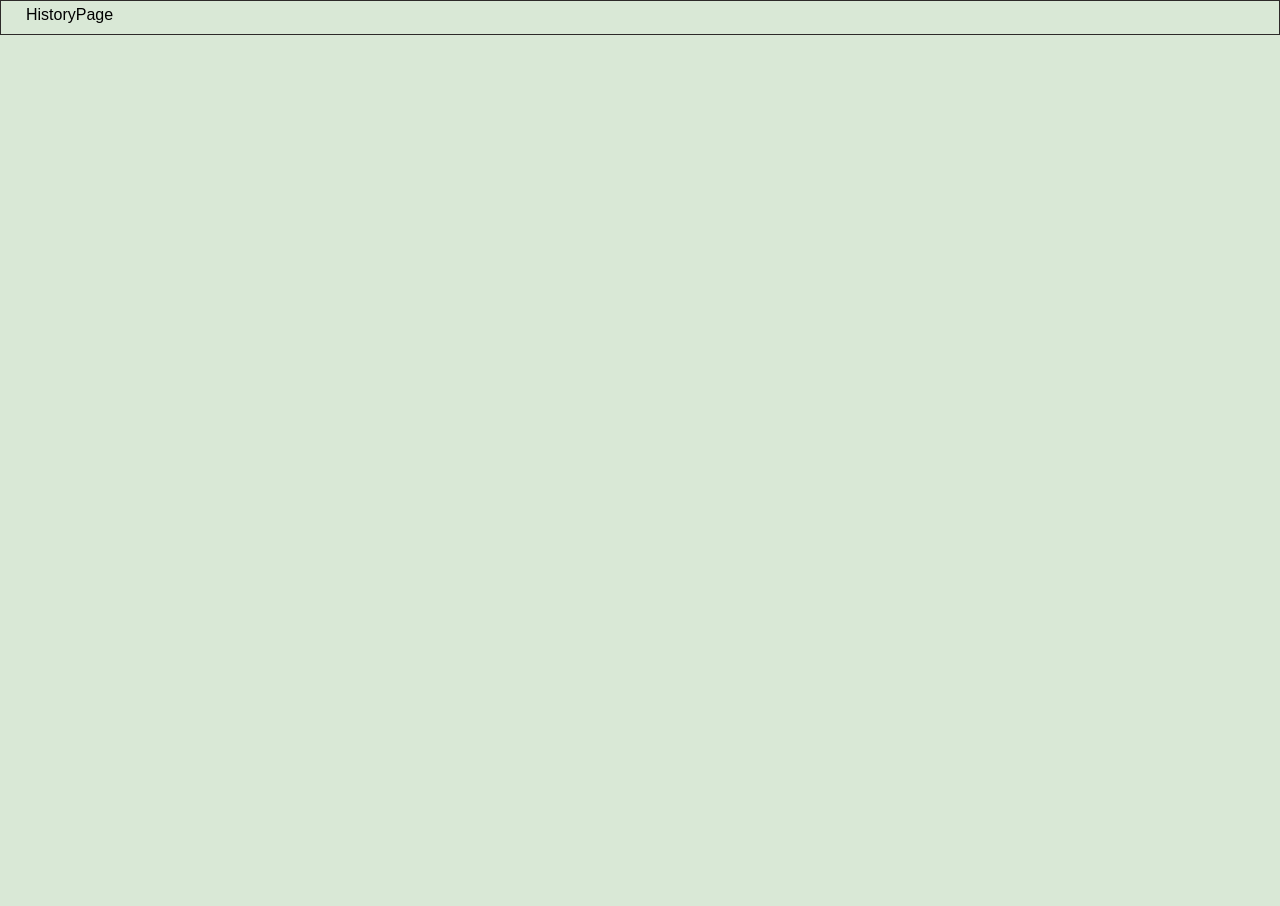
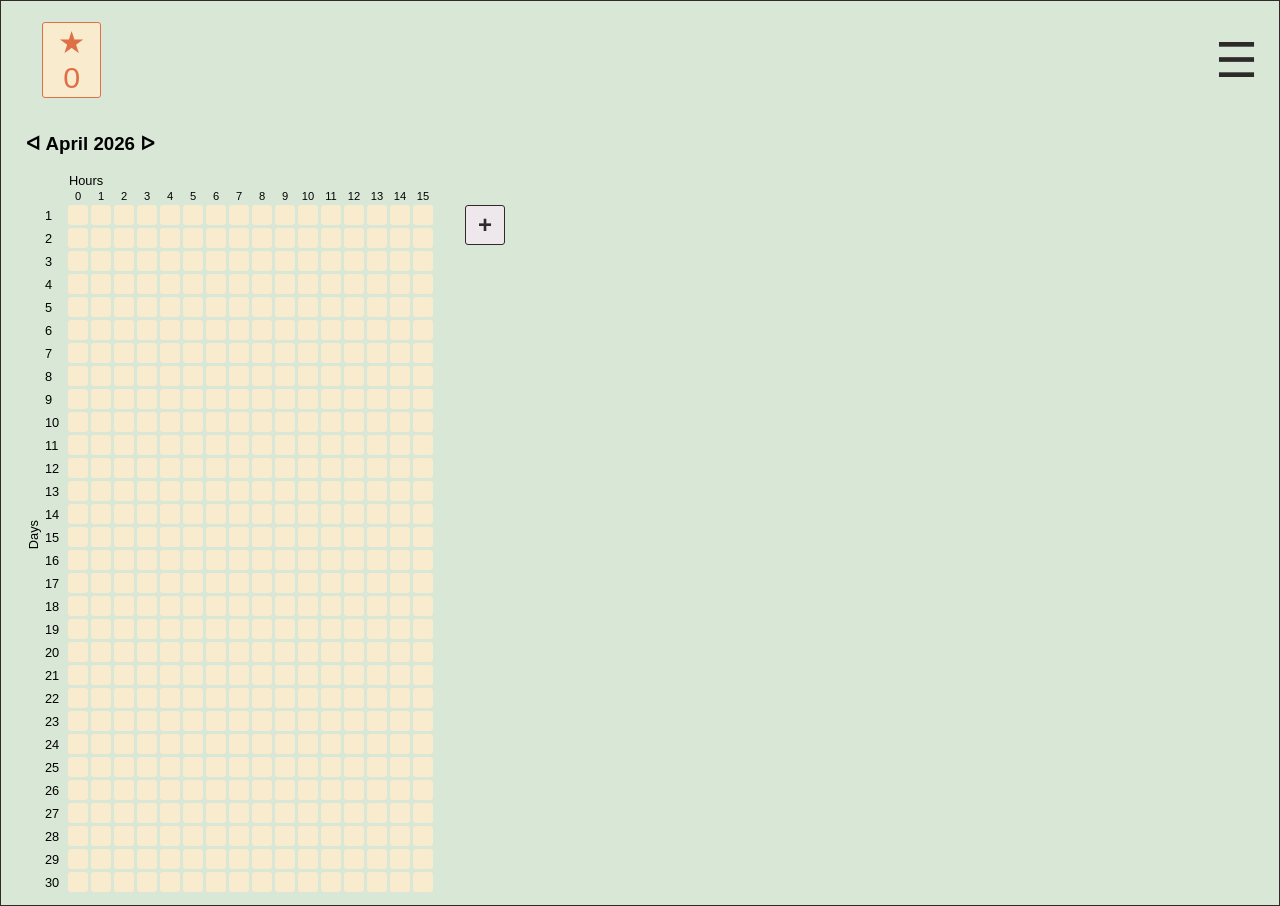
Before and after one commit to fortunatus-png/TimerApp, a React (Vite) app: page /history in a window 1280 px wide. Before the commit the page ends 800 px from the top, so only its background shows below. Built offline with nearby package versions, Linux system fonts and the light colour scheme.

Commit message:
add HistoryPage with heatmap, labels and subject modal

```diff
--- /dev/null
+++ b/src/components/Header.css
@@ -0,0 +1,48 @@
+header {
+    display: flex;
+    justify-content: space-between;
+    align-items: center;
+    padding: 1rem;
+    position: relative;
+}
+
+#counter {
+    display: flex;
+    flex-direction: column;
+    align-items: center;
+    color: #DF7046;
+    font-size: 1.9em;
+    border: 1px solid #DF7046;
+    padding: 2px 15px;
+    background-color: #F8EBCE;
+    border-radius: 3px;
+}
+
+#hamburger-menu {
+    font-size: 3em;
+    color: #2D2A29;
+    cursor: pointer;
+}
+
+#menuItems {
+    display: flex;
+    flex-direction: column;
+    border: 1px solid #2D2A29;
+    background-color: #EEE8ED;
+    position: absolute;
+    right: 1rem;
+    top: 5.5rem;
+    border-radius: 3px;
+}
+
+.links {
+    color: #2D2A29;
+    text-decoration: none;
+    font-weight: bold;
+    padding: 7px;
+    border-bottom: 1px solid #2D2A29;
+}
+
+.links:hover {
+    background-color: #cfcace;
+}
--- a/src/components/Header.jsx
+++ b/src/components/Header.jsx
@@ -1,20 +1,22 @@
 import { useState } from 'react'
 import { Link } from 'react-router-dom'
+import './Header.css'
 
 function Header() {
-    const [menuOpen, setMenuOpen] = useState(false)
+    const [menuOpen, setMenuOpen] = useState(false);
     return (
         <header>
-            <div className="counter">
+            <div id="counter">
                 <span>★</span>
                 <span>0</span>
             </div>
-            <div className="menu">
+            <div id="hamburger-menu">
                 <span onClick={() => setMenuOpen(!menuOpen)}>☰</span>
             </div>
 
             {menuOpen && (
-                <nav className="navBar">
+                <nav id="menuItems">
+                    <Link className="links" to="/">Home</Link>
                     <Link className="links" to="/timer">Timer</Link>
                     <Link className="links" to="/history">History</Link>
                     <Link className="links" to="/account">Account</Link>
@@ -22,7 +24,7 @@ function Header() {
                 </nav>
             )}
         </header>
-    )
+    );
 }
 
-export default Header
+export default Header;
--- /dev/null
+++ b/src/pages/HistoryPage.css
@@ -0,0 +1,87 @@
+#addSubjectBtn {
+    color: #2D2A29;
+    font-size: 1.5em;
+    font-weight: bold;
+    border: 1px solid #2D2A29;
+    border-radius: 3px;
+    padding: 5px 12px;
+    background-color: #EEE8ED;
+    cursor: pointer;
+    height: 10%;
+}
+
+.heatRow {
+    display: flex;
+    align-items: center;
+    gap: 3px;
+    margin-bottom: 3px;
+}
+
+.heatRow span {
+    width: 20px;
+    font-size: 0.8em;
+}
+
+.heatCell {
+    width: 20px;
+    height: 20px;
+    border-radius: 3px;
+}
+
+.heatHour {
+    width: 20px;
+    font-size: 0.7em;
+    text-align: center;
+}
+
+#heatMapModalContainer {
+    display: flex;
+    gap: 2rem;
+    align-items: 'flex-start';
+}
+
+.modal {
+    display: flex;
+    flex-direction: column;
+    gap: 0.5rem;
+    border: 1px solid #2D2A29;
+    height: 19vh;
+    padding: 5px 15px 0;
+    background-color: #F8EBCE;
+}
+
+#cancelBtn,
+#confirmBtn,
+input {
+    color: #2D2A29;
+    font-size: 1.1em;
+    font-weight: bold;
+    border: 1px solid #2D2A29;
+    border-radius: 3px;
+    padding: 5px 7px;
+    background-color: #EEE8ED;
+    cursor: pointer;
+}
+
+.inputContainer {
+    display: flex;
+    gap: 0.2rem;
+}
+
+.header {
+    color: #2D2A29;
+    font-size: 1.3rem;
+}
+
+.daysLabel {
+    writing-mode: vertical-rl;
+    transform: rotate(180deg);
+    font-size: 0.8em;
+    margin-right: 4px;
+}
+
+.hoursLabel {
+    font-size: 0.8em;
+    margin-left: 24px;
+    margin-bottom: 2px;
+}
--- a/src/pages/HistoryPage.jsx
+++ b/src/pages/HistoryPage.jsx
@@ -1,5 +1,88 @@
+import { useState } from 'react'
+import Header from '../components/Header'
+import './HistoryPage.css'
+
 function HistoryPage() {
-  return <div>HistoryPage</div>
+  const sessions = JSON.parse(localStorage.getItem('sessions') || '[]');
+  const [modalOpen, setModalOpen] = useState(false);
+  const [subject, setSubject] = useState('');
+  const [color, setColor] = useState('#4caf50');
+
+  function getMinutesForHour(day, hour) {
+    return sessions
+      .filter(s =>
+        new Date(s.date).getDate() === day &&
+        new Date(s.date).getHours() === hour)
+      .reduce((sum, s) => sum + Number(s.minutes), 0);
+  }
+
+  function handleConfirm() {
+    const subjects = JSON.parse(localStorage.getItem('subjects') || '[]');
+    subjects.push({ name: subject, color: color });
+    localStorage.setItem('subjects', JSON.stringify(subjects));
+    setSubject('');
+    setColor('#4caf50');
+    setModalOpen(false);
+  }
+
+  return (
+    <>
+      <Header />
+      <h3><span>ᐊ</span> April 2026 <span>ᐅ</span></h3>
+      <div style={{ display: 'flex', alignItems: 'center' }}>
+        {/* Days Label */}
+        <div className="daysLabel">Days</div>
+
+        <div>
+          {/* Hours Label */}
+          <div className="hoursLabel">Hours</div>
+          <div className="heatRow">
+            <span></span>
+            {Array.from({ length: 16 }, (_, h) => (
+              <div key={h} className="heatHour">{h}</div>
+            ))}
+          </div>
+          <div id="heatMapModalContainer">
+            <div className="heatMapContainer">
+              {Array.from({ length: 30 }, (_, i) => {
+                const day = i + 1
+                return (
+                  <div key={day} className="heatRow">
+                    <span>{day}</span>
+                    {Array.from({ length: 16 }, (_, h) => {
+                      const mins = getMinutesForHour(day, h)
+                      const cellColor = mins === 0 ? '#F8EBCE' :
+                        mins < 20 ? '#c8e6c9' :
+                          mins < 40 ? '#a8d5a2' :
+                            mins < 60 ? '#4caf50' : '#1b5e20'
+                      return <div key={h} className="heatCell" style={{ backgroundColor: cellColor }} />
+                    })}
+                  </div>
+                )
+              })}
+            </div>
+
+            <button id="addSubjectBtn" onClick={() => setModalOpen(true)}>+</button>
+            {modalOpen && (
+              <div className="modal">
+                <h3 className="header">Add Subject</h3>
+                <div className="inputContainer">
+                  <input type="text" placeholder="Subject name" value={subject}
+                    onChange={(e) => setSubject(e.target.value)} />
+                  <input type="color" value={color}
+                    onChange={(e) => setColor(e.target.value)} />
+                </div>
+                <div className="inputContainer">
+                  <button id="cancelBtn" onClick={() => setModalOpen(false)}>Cancel</button>
+                  <button id="confirmBtn" onClick={handleConfirm}>Confirm</button>
+                </div>
+              </div>
+            )}
+          </div>
+        </div>
+      </div>
+    </>
+  );
 }
 
 export default HistoryPage
--- a/src/pages/HomePage.jsx
+++ b/src/pages/HomePage.jsx
@@ -21,7 +21,7 @@ function HomePage() {
                 <ellipse cx="75" cy="230" rx="40" ry="8" fill="#2D2A29" opacity="0.2" />
             </svg>
         </>
-    )
+    );
 }
 
-export default HomePage
+export default HomePage;
--- /dev/null
+++ b/src/pages/SessionPage.css
@@ -0,0 +1,19 @@
+.sessionContainer {
+    display: flex;
+    flex-direction: column;
+    align-items: center;
+}
+
+#timer {
+    font-size: 3.5em;
+}
+
+#sessionBtn {
+    color: #2D2A29;
+    font-size: 1.3em;
+    font-weight: bold;
+    border: 1px solid #2D2A29;
+    border-radius: 3px;
+    padding: 5px 12px;
+    background-color: #EEE8ED;
+}
--- a/src/pages/SessionPage.jsx
+++ b/src/pages/SessionPage.jsx
@@ -1,6 +1,7 @@
 import { useLocation } from 'react-router-dom'
 import { useState, useEffect } from 'react'
 import Header from '../components/Header'
+import './SessionPage.css'
 
 function SessionPage() {
     const location = useLocation();
@@ -12,14 +13,27 @@ function SessionPage() {
         if (seconds <= 0 || !isRunning) return;
         const interval = setInterval(() => {
             setSeconds(prev => prev - 1)
-        }, 1000)
-        return () => clearInterval(interval)
-    }, [seconds, isRunning])
+        }, 1000);
+        return () => clearInterval(interval);
+    }, [seconds, isRunning]);
+
+    useEffect(() => {
+        if (seconds === 0) {
+            const session = {
+                date: new Date().toISOString(),
+                minutes: minutes,
+                hour: new Date().getHours()
+            };
+            const history = JSON.parse(localStorage.getItem('sessions') || '[]');
+            history.push(session);
+            localStorage.setItem('sessions', JSON.stringify(history));
+        }
+    }, [seconds, minutes]);
 
     function formatTime(sec) {
         const m = Math.floor(sec / 60);
         const s = sec % 60;
-        return `${m}:${s.toString().padStart(2, '0')}`
+        return `${m}:${s.toString().padStart(2, '0')}`;
     }
 
     return (
@@ -50,7 +64,7 @@ function SessionPage() {
                 <line x1="75" y1="115" x2="75" y2="145" stroke="#3C1D49" strokeWidth="1" />
             </svg>
         </>
-    )
+    );
 }
 
-export default SessionPage
+export default SessionPage;
--- /dev/null
+++ b/src/pages/TimerPage.css
@@ -0,0 +1,38 @@
+#setTimerContainer {
+    display: flex;
+    flex-direction: column;
+    align-items: center;
+}
+
+#timer-type {
+    color: #2D2A29;
+    font-size: 1.1em;
+    font-weight: bold;
+    border: 1px solid #2D2A29;
+    border-radius: 3px;
+    padding: 5px 7px;
+    background-color: #EEE8ED;
+    cursor: pointer;
+}
+
+.slider {
+    text-align: center;
+    margin: 15px 0 5px;
+    font-size: 1.5em;
+    font-weight: bold;
+}
+
+#time-setting {
+    width: 200px;
+    color: #2D2A29;
+}
+
+.startTimerBtn {
+    color: #2D2A29;
+    font-size: 1.1em;
+    font-weight: bold;
+    border: 1px solid #2D2A29;
+    border-radius: 3px;
+    padding: 5px 12px;
+    background-color: #EEE8ED;
+}
--- a/src/pages/TimerPage.jsx
+++ b/src/pages/TimerPage.jsx
@@ -1,6 +1,7 @@
 import Header from '../components/Header'
 import { useState } from 'react'
 import { useNavigate } from 'react-router-dom'
+import './TimerPage.css'
 
 function TimerPage() {
   const [minutes, setMinutes] = useState(5);
@@ -10,20 +11,20 @@ function TimerPage() {
     <>
       <Header />
 
-      <main className="timerMain">
+      <main id="setTimerContainer">
         <div>
-          <select name="timer-options" id="options">
+          <select name="timer-type" id="timer-type">
             <option value="countdown">Countdown</option>
             <option value="stopwatch">Stopwatch</option>
           </select>
         </div>
         <div className="slider">
-          <label htmlFor="timing">{minutes} Minutes</label> <br />
-          <input type="range" id="timing" name="timing" min="5" max="180" value={minutes} step="5"
+          <label htmlFor="time-setting">{minutes} Minutes</label> <br />
+          <input type="range" id="time-setting" name="time-setting" min="5" max="180" value={minutes} step="5"
             onChange={(e) => setMinutes(e.target.value)} />
         </div>
         <div>
-          <button className="timerBtn" onClick={() => navigate('/session', { state: { minutes: minutes } })}>Start</button>
+          <button className="startTimerBtn" onClick={() => navigate('/session', { state: { minutes: minutes } })}>Start</button>
         </div>
       </main>
 
@@ -47,4 +48,4 @@ function TimerPage() {
   )
 }
 
-export default TimerPage
+export default TimerPage;
```
Also changed, not shown: src/index.css (+0 -102 lines), src/pages/HomePage.css (added).
